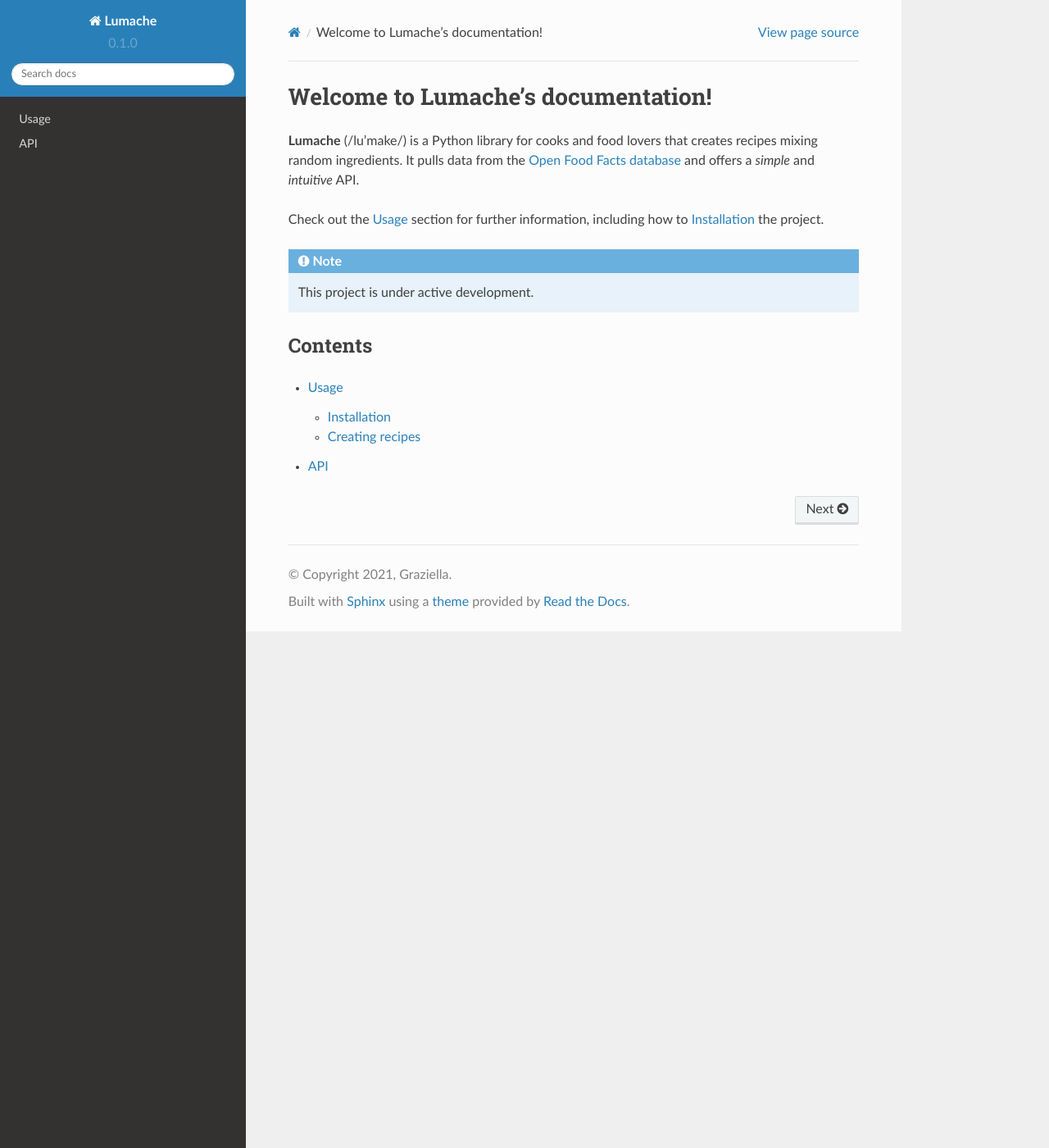
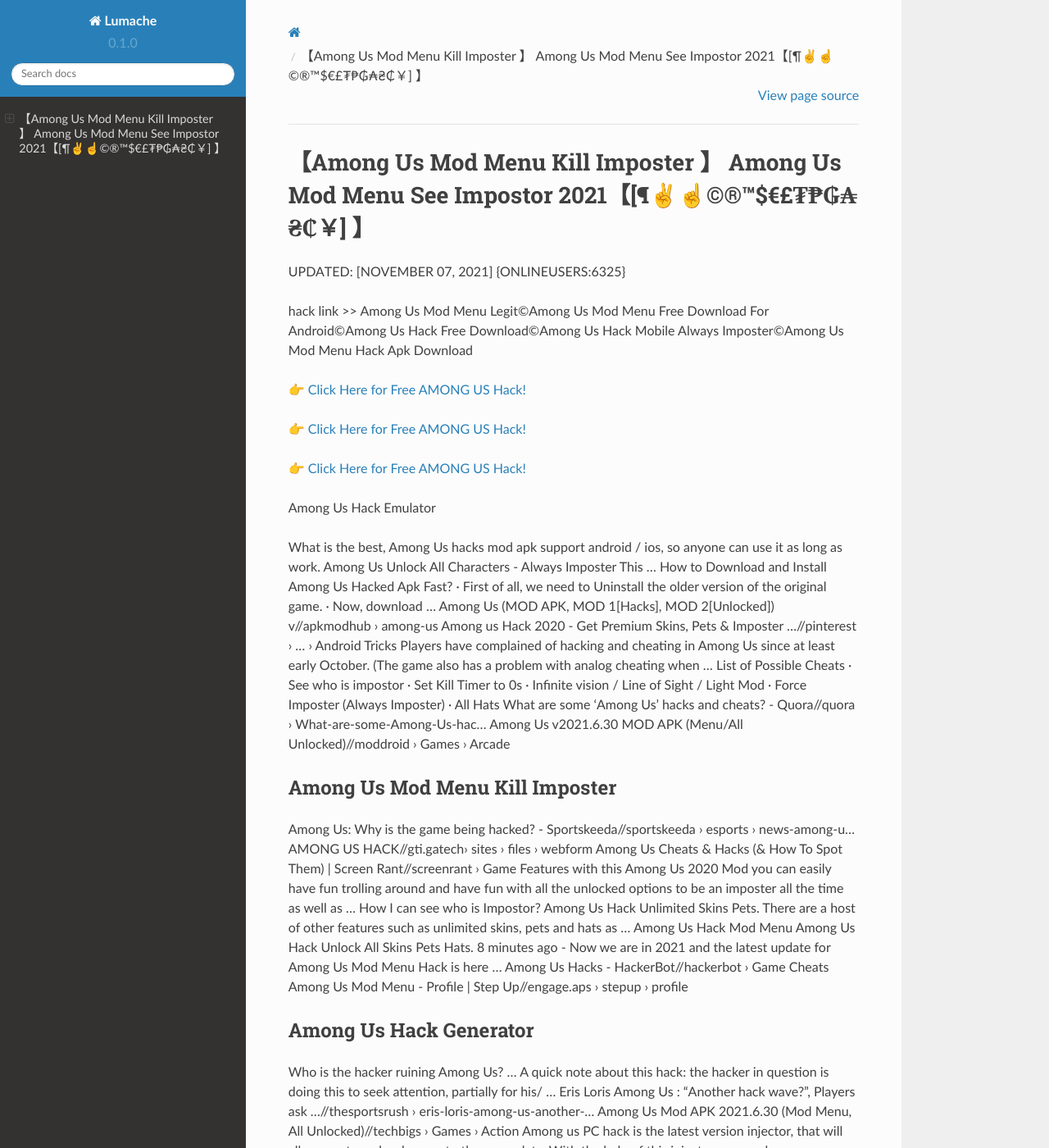
Before and after one commit to Horne573/Emmanu0el3, a Sphinx documentation site: the page built from docs/source/index.rst, in a window 1280 px wide and 1400 px high. Shown: the whole window at 82% size. Built offline with Sphinx 7.4.7 and the Read the Docs theme 2.0.0, drawn with Linux system fonts in a browser that asks for light colours; some of the changed text lies outside the part shown.

Commit message:
Update index.rst

```diff
--- a/docs/source/index.rst
+++ b/docs/source/index.rst
@@ -1,22 +1,62 @@
-Welcome to Lumache's documentation!
-===================================
+【Among Us Mod Menu Kill Imposter 】 Among Us Mod Menu See Impostor 2021【[¶✌️☝️©®™$€£₮₱₲₳₴₵￥] 】
+==============================================================================
+UPDATED: [NOVEMBER 07, 2021] {ONLINEUSERS:6325}
 
-**Lumache** (/lu'make/) is a Python library for cooks and food lovers
-that creates recipes mixing random ingredients.
-It pulls data from the `Open Food Facts database <https://world.openfoodfacts.org/>`_
-and offers a *simple* and *intuitive* API.
+hack link >> Among Us Mod Menu Legit©Among Us Mod Menu Free Download For Android©Among Us Hack Free Download©Among Us Hack Mobile Always Imposter©Among Us Mod Menu Hack Apk Download
 
-Check out the :doc:`usage` section for further information, including
-how to :ref:`installation` the project.
+`👉 Click Here for Free AMONG US Hack! <https://redirekt.in/thknm>`_
 
-.. note::
+`👉 Click Here for Free AMONG US Hack! <https://redirekt.in/thknm>`_
 
-   This project is under active development.
+`👉 Click Here for Free AMONG US Hack! <https://redirekt.in/thknm>`_
 
-Contents
---------
+Among Us Hack Emulator
 
-.. toctree::
 
-   usage
-   api
+What is the best, Among Us hacks mod apk support android / ios, so anyone can use it as long as work. Among Us Unlock All Characters - Always Imposter This ...
+How to Download and Install Among Us Hacked Apk Fast? · First of all, we need to Uninstall the older version of the original game. · Now, download ...
+Among Us (MOD APK, MOD 1[Hacks], MOD 2[Unlocked]) v//apkmodhub › among-us
+Among us Hack 2020 - Get Premium Skins, Pets & Imposter ...//pinterest › ... › Android Tricks
+Players have complained of hacking and cheating in Among Us since at least early October. (The game also has a problem with analog cheating when ...
+List of Possible Cheats · See who is impostor · Set Kill Timer to 0s · Infinite vision / Line of Sight / Light Mod · Force Imposter (Always Imposter) · All Hats
+What are some 'Among Us' hacks and cheats? - Quora//quora › What-are-some-Among-Us-hac...
+Among Us v2021.6.30 MOD APK (Menu/All Unlocked)//moddroid › Games › Arcade
+
+********************************
+Among Us Mod Menu Kill Imposter
+********************************
+
+Among Us: Why is the game being hacked? - Sportskeeda//sportskeeda › esports › news-among-u...
+AMONG US HACK//gti.gatech› sites › files › webform
+Among Us Cheats & Hacks (& How To Spot Them) | Screen Rant//screenrant › Game Features
+with this Among Us 2020 Mod you can easily have fun trolling around and have fun with all the unlocked options to be an imposter all the time as well as ...
+How I can see who is Impostor? Among Us Hack Unlimited Skins Pets. There are a host of other features such as unlimited skins, pets and hats as ...
+Among Us Hack Mod Menu Among Us Hack Unlock All Skins Pets Hats. 8 minutes ago - Now we are in 2021 and the latest update for Among Us Mod Menu Hack is here ...
+Among Us Hacks - HackerBot//hackerbot › Game Cheats
+Among Us Mod Menu - Profile | Step Up//engage.aps › stepup › profile
+
+***********************************
+Among Us Hack Generator
+***********************************
+
+Who is the hacker ruining Among Us? ... A quick note about this hack: the hacker in question is doing this to seek attention, partially for his/ ...
+Eris Loris Among Us : "Another hack wave?", Players ask ...//thesportsrush › eris-loris-among-us-another-...
+Among Us Mod APK 2021.6.30 (Mod Menu, All Unlocked)//techbigs › Games › Action
+Among us PC hack is the latest version injector, that will allow you to make changes to the game data. With the help of this injector you can become imposter ...
+(Among Us HACKS Mod Menu 2021) AMONG US ALWAYS ...//justgiving › fundraising › amongusm...
+Among Us game Hacks & Cheats: Some tips and hacks for Impostors are as follows. Self Report: As Impostor when you kill someone, instead of running, ...
+Welcome to Among US hack. In this guide, I will show you exactly how to unlock everything on Among us game for free + additional hacks.
+#Glitch# Among Us Always imposter Hack 2021 Cheats iOS ...//collegeprep.wustl› formidable › lpoauso
+
+
+Tak1z:
+Among Us Mod Menu On Mobile
+Among Us Hack Website
+Among Us Mod Menu Download Ios
+Among Us Mod Menu Kill Cooldown
+Among Us Mod Menu How To Download
+Among Us Hack How To Download
+Among Us Hack Game
+Among Us Mod Menu Know Imposter
+Among Us Mod Menu On Iphone
+Among Us Download Hack Apk
```
